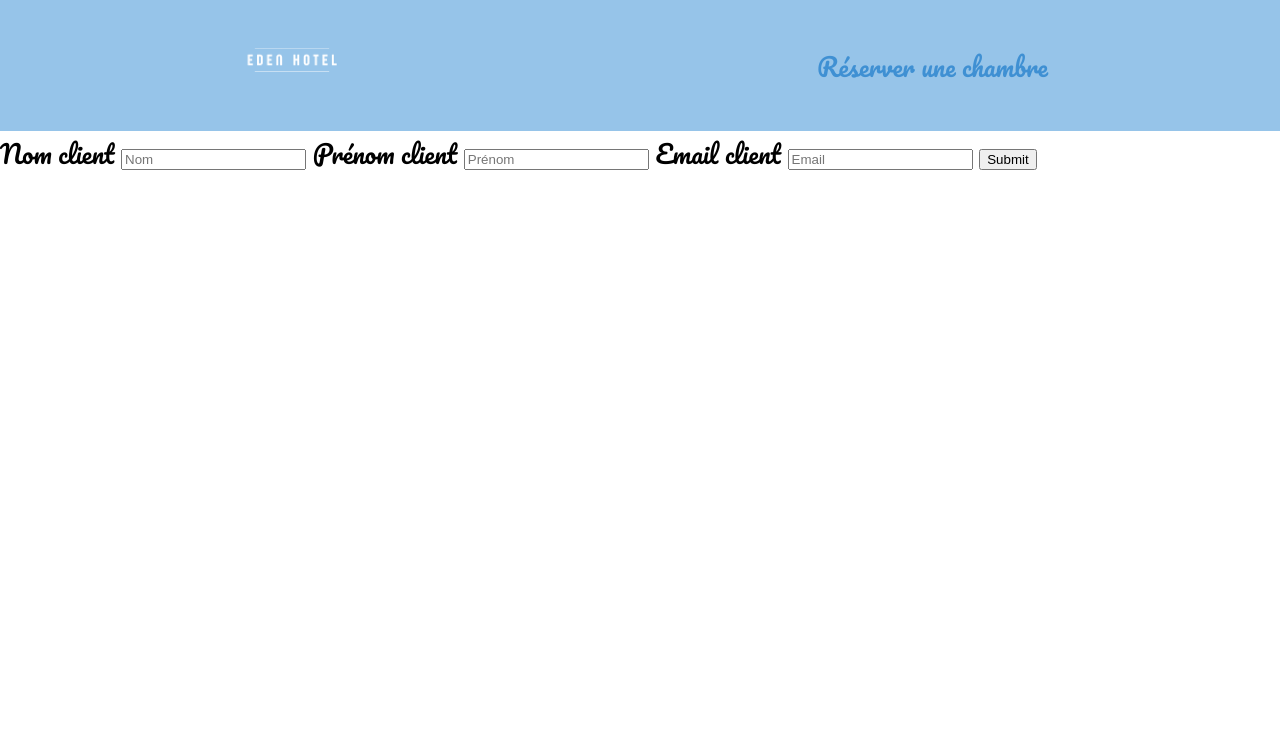
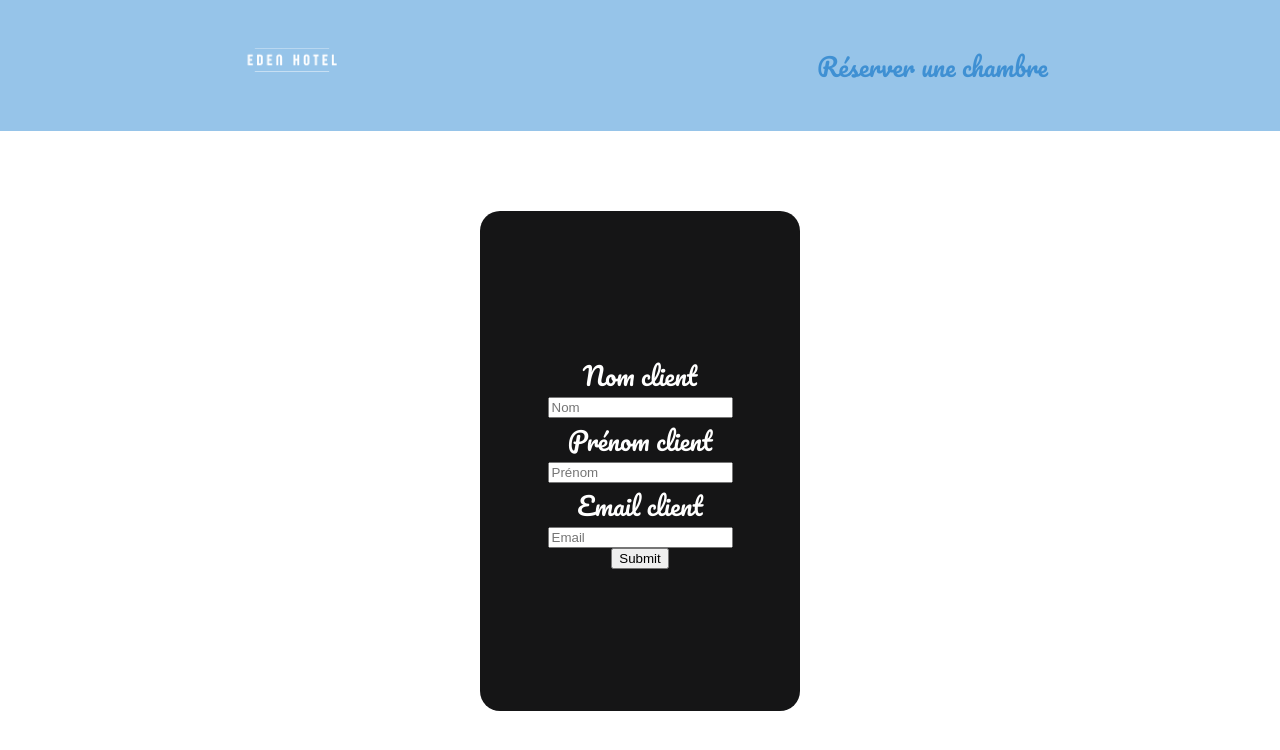
Before and after one commit to EdenSchoolFrance/hotelManagerLyon_2023, a PHP site: page /newClient in a window 1280 px wide. Shown: the top 750 px of the page. Run offline with PHP 8.4, Linux system fonts and the light colour scheme; some libraries are stand-ins or nearby versions.

Commit message:
Add style to add client form

```diff
--- a/public/style.css
+++ b/public/style.css
@@ -83,6 +83,41 @@
 body header nav img {
   width: 12rem;
 }
+body form {
+  background-color: #151516;
+  color: white;
+  display: flex;
+  flex-direction: column;
+  align-items: center;
+  justify-content: center;
+  width: 25%;
+  height: 50rem;
+  margin: 10vh auto;
+  border-radius: 20px;
+}
+body form div {
+  display: flex;
+  flex-direction: column;
+  margin-bottom: 3rem;
+  width: 85%;
+}
+body form div label {
+  font-size: 1.8rem;
+}
+body form div input {
+  border: none;
+  outline: none;
+  background-color: #343549;
+  padding: 1.5rem;
+  border-radius: 15px;
+  font-size: 2rem;
+  color: white;
+}
+body form button.cta {
+  width: 90%;
+  border-radius: 20px;
+  font-size: 2rem;
+}
 body section.wrap-content {
   margin: 1rem;
   display: flex;
@@ -140,18 +175,23 @@
 }
 body ul.action li {
   display: flex;
-  flex-direction: column;
   align-items: center;
-  padding: 3rem;
+  padding: 2rem;
   border-radius: 20px;
-  width: 15%;
-  height: 35rem;
+  width: 20%;
+  height: 20rem;
   background-color: #3f90d3;
   text-align: center;
+  font-size: 2rem;
 }
-body ul.action li i {
-  font-size: 12rem;
+body ul.action li a {
+  display: flex;
+  align-items: center;
 }
-body ul.action li h2 {
+body ul.action li a i {
+  font-size: 6rem;
+  margin-right: 1rem;
+}
+body ul.action li a h2 {
   color: white;
 }/*# sourceMappingURL=style.css.map */
--- a/public/style.scss
+++ b/public/style.scss
@@ -86,6 +86,43 @@
     }
   }
 
+  //FORM
+  form{
+    background-color: #151516;
+    color: white;
+    display: flex;
+    flex-direction: column;
+    align-items: center;
+    justify-content: center;
+    width: 25%;
+    height: 50rem;
+    margin: 10vh auto;
+    border-radius: 20px;
+    div{
+      display: flex;
+      flex-direction: column;
+      margin-bottom: 3rem;
+      width: 85%;
+
+    label{
+      font-size: 1.8rem;
+    }
+    input{
+      border: none;
+      outline: none;
+      background-color: #343549;
+      padding: 1.5rem;
+      border-radius: 15px;
+      font-size: 2rem;
+      color: white;
+    }
+  }
+  button.cta{
+    width: 90%;
+    border-radius: 20px;
+    font-size: 2rem;
+  }
+  }
   /*RESERVATION*/
   section.wrap-content {
     margin: 1rem;
@@ -147,20 +184,26 @@
     justify-content: space-around;
     li {
       display: flex;
-      flex-direction: column;
       align-items: center;
-      padding: 3rem;
+      padding: 2rem;
       border-radius: 20px;
-      width: 15%;
-      height: 35rem;
+      width: 20%;
+      height: 20rem;
       background-color: #3f90d3;
       text-align: center;
+      font-size: 2rem;
+      a{
+        display: flex;
+        align-items: center;
+
     i {
-      font-size: 12rem;
+      font-size: 6rem;
+      margin-right: 1rem;
     }
     h2{
       color: white;
     }
   }
+  }
 }
   }
```
Also changed, not shown: 1 other file.
